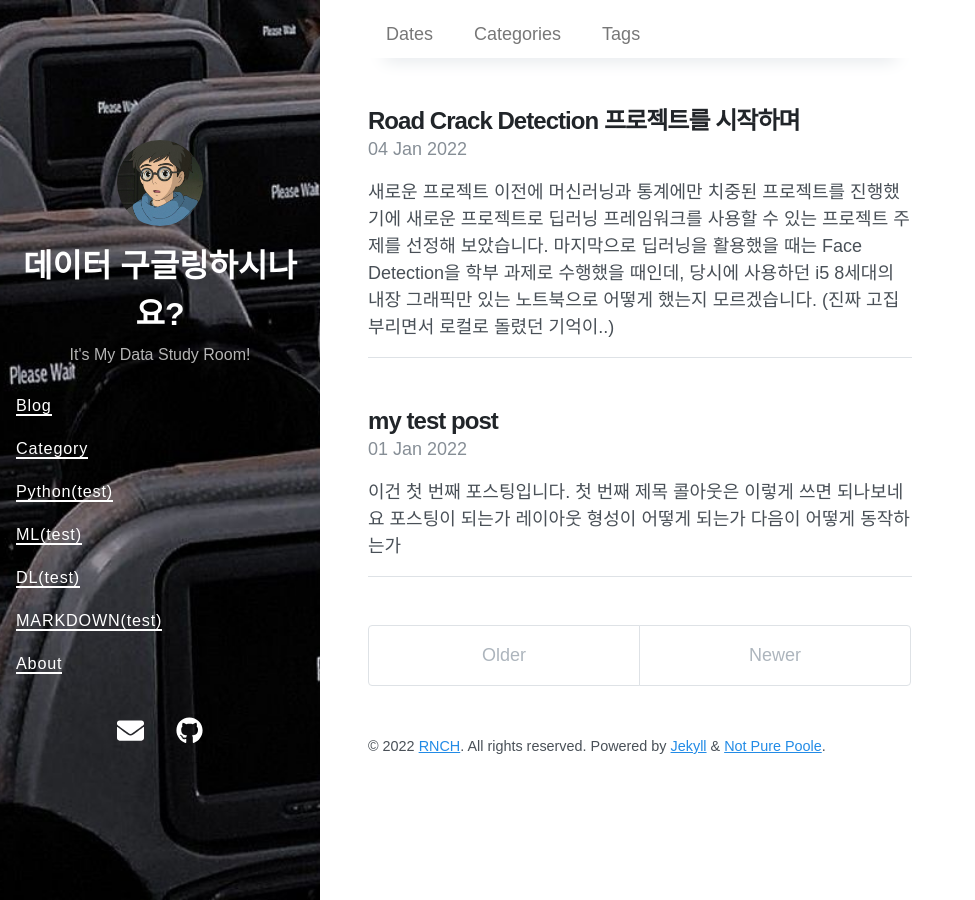
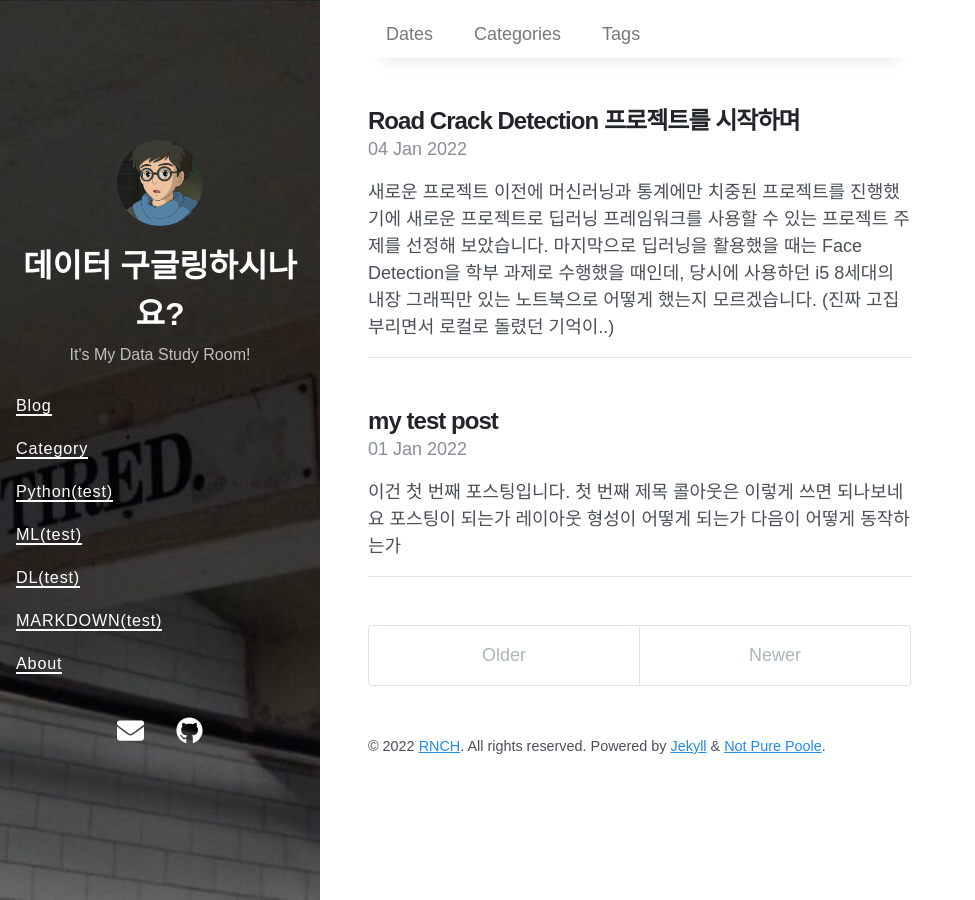
Before and after one commit to chaaaning/chaaaning.github.io, a Jekyll site: the page built from index.html, in a window 1280 px wide. Shown: the whole page, without its empty margins (0-975 px from the left). Built offline with Jekyll 4.4.1, drawn with Linux system fonts in a browser that asks for light colours; nearby versions of some CDN libraries; the list of posts is cut into pages by our own code.

Commit message:
covoer img change

```diff
--- a/_config.yml
+++ b/_config.yml
@@ -5,7 +5,7 @@ url: https://chaaaning.github.io
 avatar: /identt.jpg
 paginate: 5
 permalink: pretty
-cover_image: /plz_wait.jpg
+cover_image: /so_tired.jfif
 
 # Gems
 plugins:
```
Also changed, not shown: so_tired.jfif (added).
